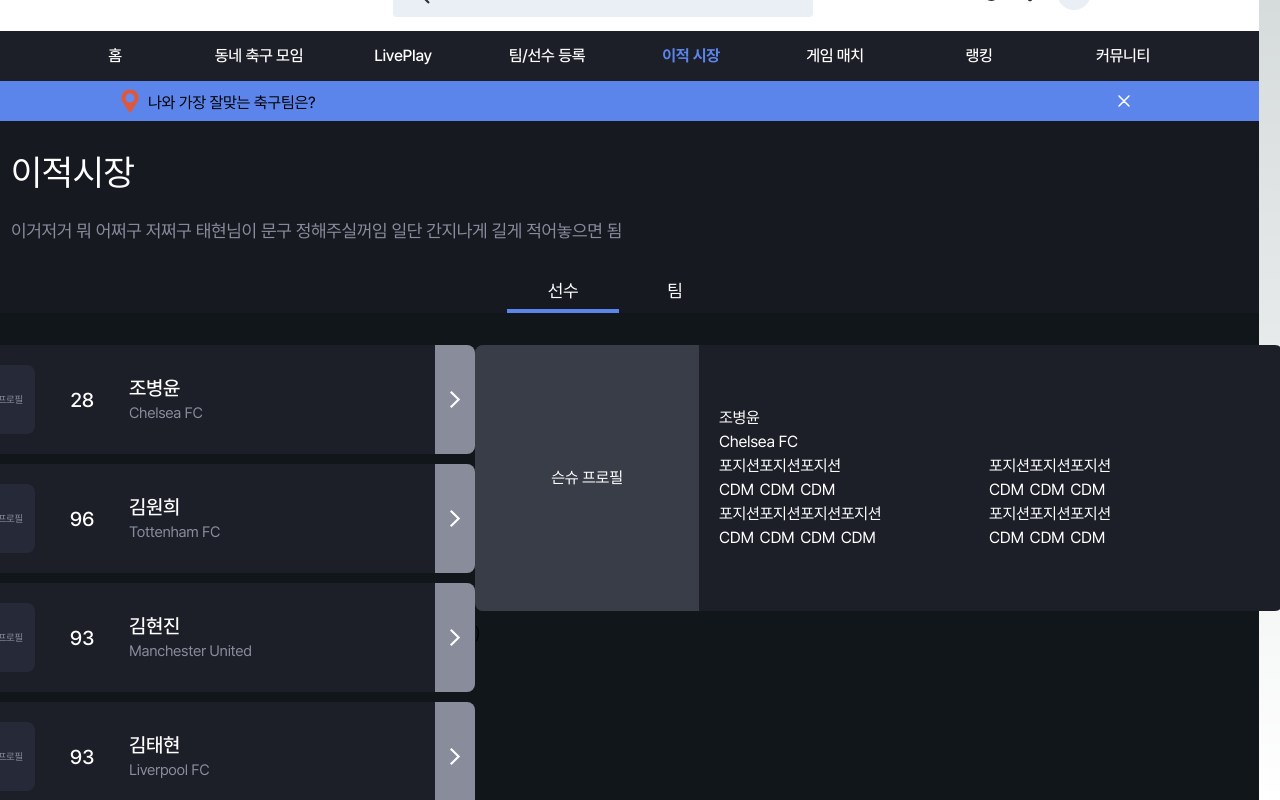
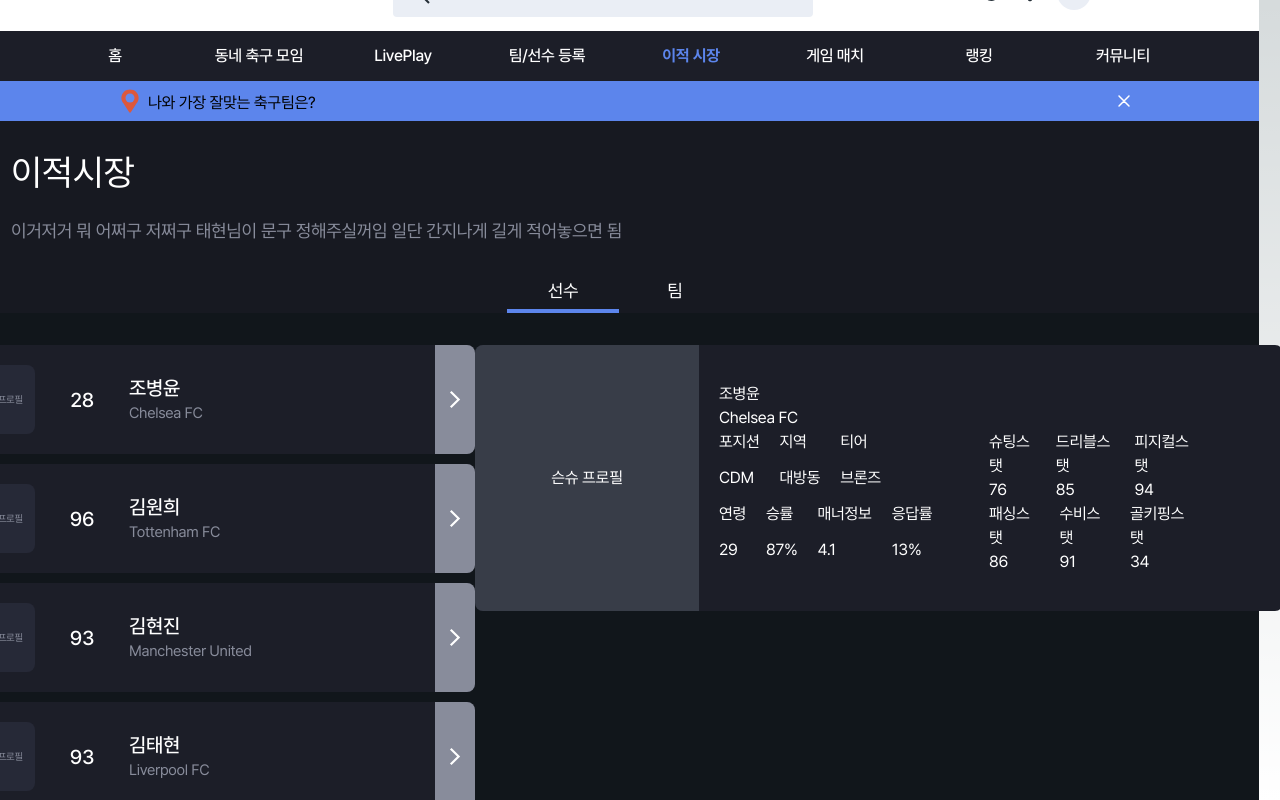
Before and after one commit to FIKA-viewvenger-s/FrontEnd, a Next.js app in the folder fika-front/: page /transfer-market in a window 1280 px wide. Both pictures are taken after a click on the element 1260 px from the left and 399 px from the top of the page. Built offline with nearby package versions, Linux system fonts and the light colour scheme.

Commit message:
이적시장 추가 수정

```diff
--- a/fika-front/src/components/transfer-market-item/DetailItem.tsx
+++ b/fika-front/src/components/transfer-market-item/DetailItem.tsx
@@ -59,67 +59,67 @@ const DetailItem: FC<Props> = ({
                         <div>{team}</div>
                     </div>
                     <div style={{display: 'flex'}}>
-                        <div style={{display: 'grid'}}>
-                            <div style={{display: 'flex', width: '270px'}}>
+                        <div style={{display: 'grid', width: '270px'}}>
+                            <div style={{display: 'flex', gap: '20px'}}>
                                 <div style={{display: 'grid'}}>
                                     <div>포지션</div>
                                     <div>{position}</div>
                                 </div>
                                 <div style={{display: 'grid'}}>
-                                    <div>포지션</div>
-                                    <div>{position}</div>
+                                    <div>지역</div>
+                                    <div>{region}</div>
                                 </div>
                                 <div style={{display: 'grid'}}>
-                                    <div>포지션</div>
-                                    <div>{position}</div>
+                                    <div>티어</div>
+                                    <div>{tier}</div>
                                 </div>
                             </div>
-                            <div style={{display: 'flex', width: '270px'}}>
+                            <div style={{display: 'flex', gap: '20px'}}>
                                 <div style={{display: 'grid'}}>
-                                    <div>포지션</div>
-                                    <div>{position}</div>
+                                    <div>연령</div>
+                                    <div>{age}</div>
                                 </div>
                                 <div style={{display: 'grid'}}>
-                                    <div>포지션</div>
-                                    <div>{position}</div>
+                                    <div>승률</div>
+                                    <div>{winningRate}</div>
                                 </div>
                                 <div style={{display: 'grid'}}>
-                                    <div>포지션</div>
-                                    <div>{position}</div>
+                                    <div>매너정보</div>
+                                    <div>{manner}</div>
                                 </div>
                                 <div style={{display: 'grid'}}>
-                                    <div>포지션</div>
-                                    <div>{position}</div>
+                                    <div>응답률</div>
+                                    <div>{responseRate}</div>
                                 </div>
                             </div>
                         </div>
-                        <div style={{display: 'grid'}}>
-                            <div style={{display: 'flex', width: '270px'}}>
+                        <div style={{display: 'grid' , width: '204px'}}>
+                            <div style={{display: 'flex', gap: '20px'}}>
                                 <div style={{display: 'grid'}}>
-                                    <div>포지션</div>
-                                    <div>{position}</div>
+                                    <div>슈팅스탯</div>
+                                    <div>{shooting}</div>
                                 </div>
                                 <div style={{display: 'grid'}}>
-                                    <div>포지션</div>
-                                    <div>{position}</div>
+                                    <div>드리블스탯</div>
+                                    <div>{dribble}</div>
                                 </div>
                                 <div style={{display: 'grid'}}>
-                                    <div>포지션</div>
-                                    <div>{position}</div>
+                                    <div>피지컬스탯</div>
+                                    <div>{physical}</div>
                                 </div>
                             </div>
-                            <div style={{display: 'flex', width: '204px'}}>
+                            <div style={{display: 'flex', gap: '20px'}}>
                                 <div style={{display: 'grid'}}>
-                                    <div>포지션</div>
-                                    <div>{position}</div>
+                                    <div>패싱스탯</div>
+                                    <div>{passing}</div>
                                 </div>
                                 <div style={{display: 'grid'}}>
-                                    <div>포지션</div>
-                                    <div>{position}</div>
+                                    <div>수비스탯</div>
+                                    <div>{defense}</div>
                                 </div>
                                 <div style={{display: 'grid'}}>
-                                    <div>포지션</div>
-                                    <div>{position}</div>
+                                    <div>골키핑스탯</div>
+                                    <div>{keeping}</div>
                                 </div>
                             </div>
                         </div>
@@ -127,7 +127,6 @@ const DetailItem: FC<Props> = ({
                 </div>
             </div>
         </div>
-        )
       </div>
     </nav>
   );
```
